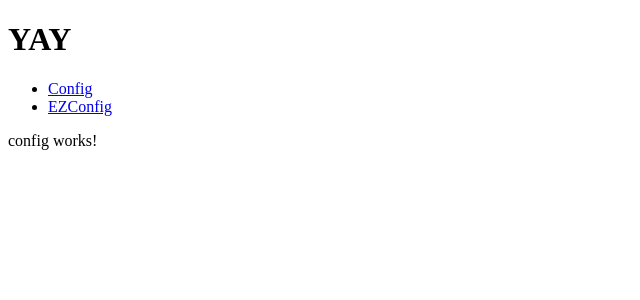
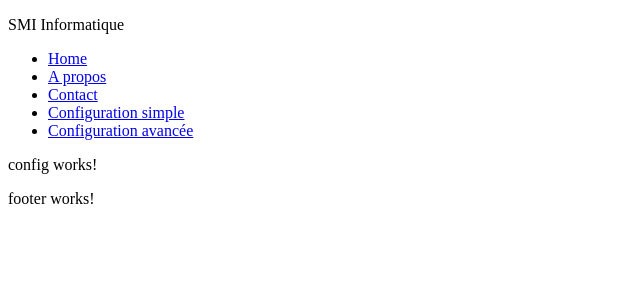
Before and after one commit to Oznerologos/SMI_informatique, an Angular app in the folder SMI-Frontend/: page /Config in a window 1280 px wide. Shown: the top 300 px of the page, without its empty margins (0-640 px from the left). Built offline with nearby package versions, Linux system fonts and the light colour scheme.

Commit message:
Front push

```diff
--- /dev/null
+++ b/SMI-Frontend/src/app/about/about.component.html
@@ -0,0 +1 @@
+<p>about works!</p>
--- /dev/null
+++ b/SMI-Frontend/src/app/about/about.component.ts
@@ -0,0 +1,15 @@
+import { Component, OnInit } from '@angular/core';
+
+@Component({
+  selector: 'app-about',
+  templateUrl: './about.component.html',
+  styleUrls: ['./about.component.css']
+})
+export class AboutComponent implements OnInit {
+
+  constructor() { }
+
+  ngOnInit(): void {
+  }
+
+}
--- a/SMI-Frontend/src/app/app-routing.module.ts
+++ b/SMI-Frontend/src/app/app-routing.module.ts
@@ -6,11 +6,15 @@ import { Routes, RouterModule } from '@angular/router';
 import { ConfigComponent } from "./config/config.component";
 import { EzconfigComponent } from "./ezconfig/ezconfig.component";
 import { MainComponent } from "./main/main.component";
+import { ContactComponent } from "./contact/contact.component";
+import { AboutComponent } from "./about/about.component";
 
 const routes: Routes = [
   {path: 'Config', component: ConfigComponent},
   {path: 'EZConfig', component: EzconfigComponent},
-  {path: '', component: MainComponent}
+  {path: '', component: MainComponent},
+  {path: 'contact', component: ContactComponent},
+  {path: 'about', component: AboutComponent}
 ];
 
 @NgModule({
--- a/SMI-Frontend/src/app/app.component.html
+++ b/SMI-Frontend/src/app/app.component.html
@@ -1,13 +1,3 @@
-<h1>YAY</h1>
-<nav>
-  <ul>
-    <li>
-      <a routerLink="/Config">Config</a>
-    </li>
-    <li>
-      <a routerLink="/EZConfig">EZConfig</a>
-    </li>
-  </ul>
-</nav>
-
+<app-header></app-header>
 <router-outlet></router-outlet>
+<app-footer></app-footer>
--- a/SMI-Frontend/src/app/config/config.component.ts
+++ b/SMI-Frontend/src/app/config/config.component.ts
@@ -1,4 +1,5 @@
 import { Component, OnInit } from '@angular/core';
+import { FormBuilder } from "@angular/forms";
 
 @Component({
   selector: 'app-config',
@@ -6,8 +7,14 @@ import { Component, OnInit } from '@angular/core';
   styleUrls: ['./config.component.css']
 })
 export class ConfigComponent implements OnInit {
+  configForm = this.formBuilder.group({
+    name: '',
+    address: ''
+  })
 
-  constructor() { }
+  constructor(
+    private formBuilder: FormBuilder
+  ) { }
 
   ngOnInit(): void {
   }
--- /dev/null
+++ b/SMI-Frontend/src/app/contact/contact.component.html
@@ -0,0 +1 @@
+<p>contact works!</p>
--- /dev/null
+++ b/SMI-Frontend/src/app/contact/contact.component.ts
@@ -0,0 +1,15 @@
+import { Component, OnInit } from '@angular/core';
+
+@Component({
+  selector: 'app-contact',
+  templateUrl: './contact.component.html',
+  styleUrls: ['./contact.component.css']
+})
+export class ContactComponent implements OnInit {
+
+  constructor() { }
+
+  ngOnInit(): void {
+  }
+
+}
--- a/SMI-Frontend/src/app/header/header.component.html
+++ b/SMI-Frontend/src/app/header/header.component.html
@@ -1 +1,10 @@
-<p>header works!</p>
+<p>SMI Informatique</p>
+<nav>
+    <ul>
+        <li><a routerLink="/">Home</a></li>
+        <li><a routerLink="/about">A propos</a></li>
+        <li><a routerLink="/contact">Contact</a></li>
+        <li><a routerLink="/EZConfig">Configuration simple</a></li>
+        <li><a routerLink="/Config">Configuration avancée</a></li>
+    </ul>
+</nav>
```
Also changed, not shown: SMI-Frontend/src/app/app.module.ts (+8 -2 lines), SMI-Frontend/src/app/about/about.component.css (added), SMI-Frontend/src/app/contact/contact.component.css (added), 2 other files (tests, documents, lock files or other folders).
